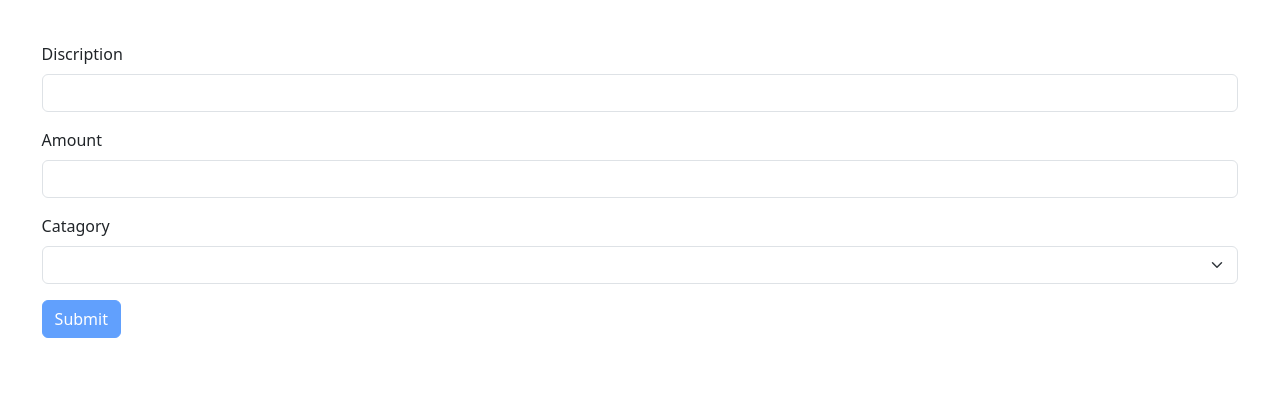
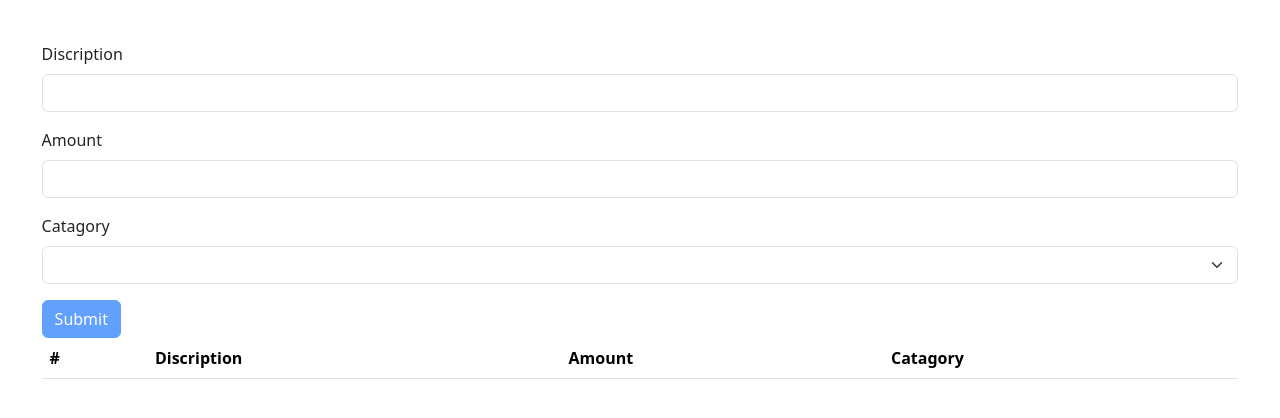
Before and after one commit to pinugit/react-app, a React (Vite) app: page / in a window 1280 px wide. Shown: the top 418 px of the page. Built offline with nearby package versions, Linux system fonts and the light colour scheme.

Commit message:
made adjustment in the form component

```diff
--- a/src/App.tsx
+++ b/src/App.tsx
@@ -14,7 +14,6 @@ function App() {
           itemList.push(dict);
           console.log(dict);
           console.log(itemList);
-          <Table items={itemList} />;
         }}
       />
     </div>
--- a/src/Components/TheForm/TheForm.tsx
+++ b/src/Components/TheForm/TheForm.tsx
@@ -26,6 +26,13 @@ const TheForm = ({ onSutbmitPassDict }: props) => {
   } = useForm<FormData>({
     resolver: zodResolver(scherma),
   });
+  interface items {
+    discription: any;
+    amount: any;
+    catagory: any;
+  }
+
+  let itemList: items[] = [];
 
   const onSubmit = (data: FieldValues) => {
     let tempDict = {
@@ -33,10 +40,12 @@ const TheForm = ({ onSutbmitPassDict }: props) => {
       amount: data["amount"],
       catagory: data["catagory"],
     };
+    itemList.push(tempDict);
     onSutbmitPassDict(tempDict);
   };
 
   return (
+    <>
       <form onSubmit={handleSubmit(onSubmit)}>
         <div className="mb-3">
           <label htmlFor="discription" className="form-label">
@@ -89,6 +98,28 @@ const TheForm = ({ onSutbmitPassDict }: props) => {
           Submit
         </button>
       </form>
+      <table className="mu-10 table table-striped">
+        <thead>
+          <tr>
+            <th scope="col">#</th>
+            <th scope="col">Discription</th>
+            <th scope="col">Amount</th>
+            <th scope="col">Catagory</th>
+          </tr>
+        </thead>
+        {itemList.map((item, index) => (
+          <tbody>
+            <tr key={index}>
+              <td>nice </td>
+              <td>icee </td>
+              <td>akjfkl</td>
+              {/* <td>{item.catagory}</td> */}
+              <td>hello</td>
+            </tr>
+          </tbody>
+        ))}
+      </table>
+    </>
   );
 };
 
```
Lines whose indentation alone changed are shown as unchanged.
